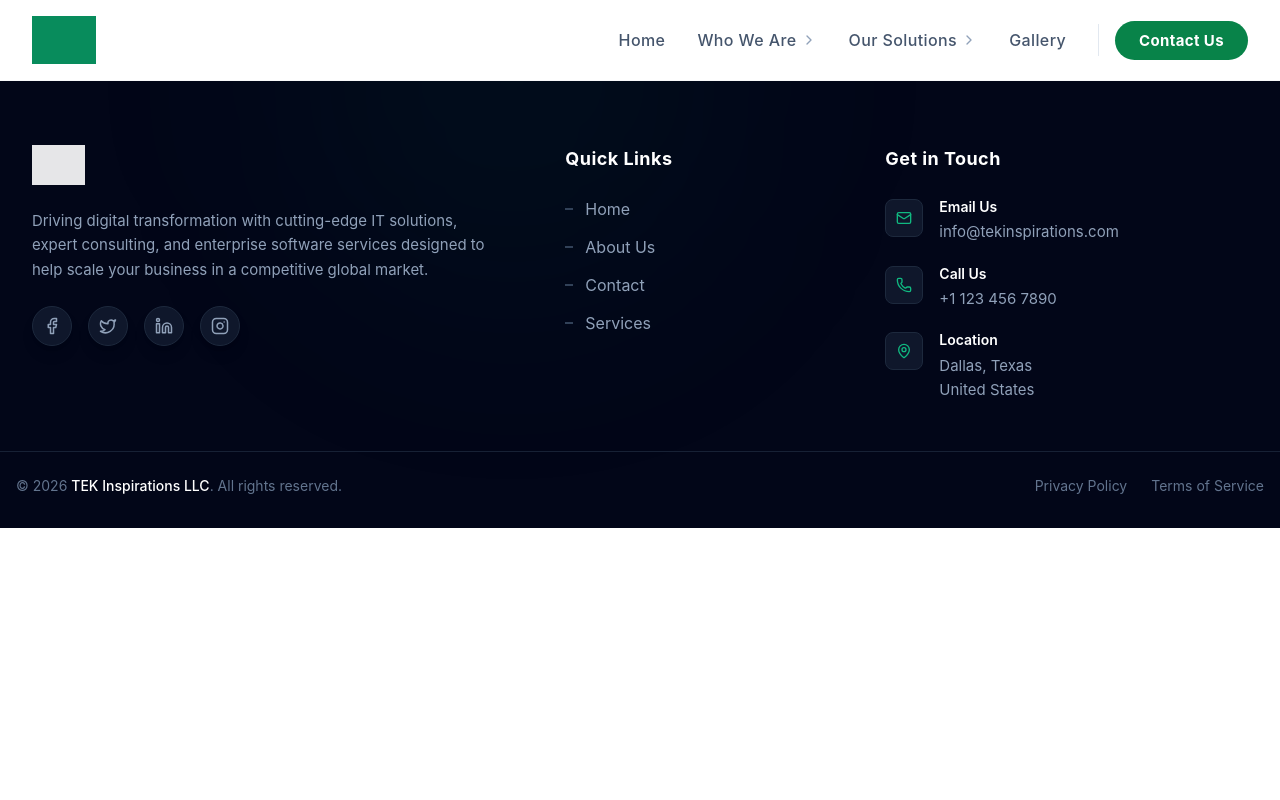
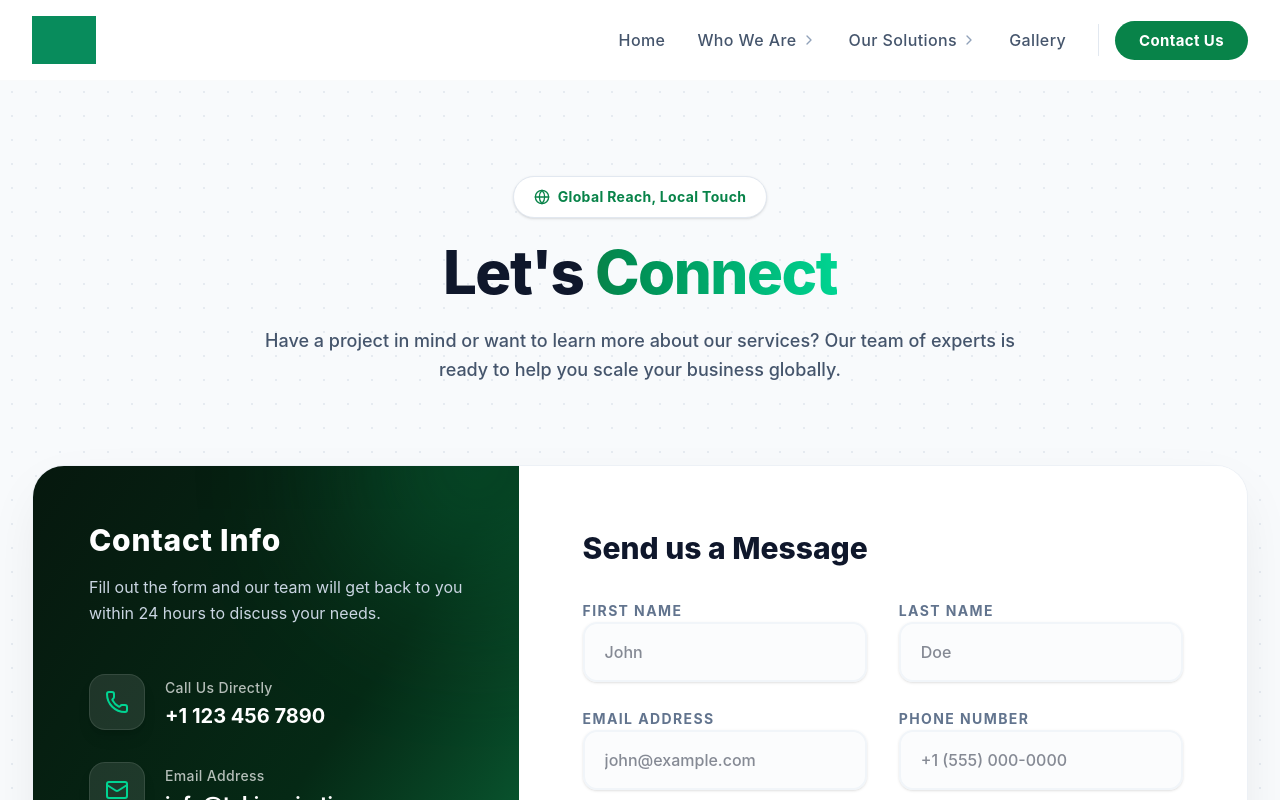
Before and after one commit to anupchauhanak6/tek-inspirations-llc, a React (Vite) app in the folder frontend/: page /contact in a window 1280 px wide. Shown: the top 800 px of the page. Built offline with nearby package versions, Linux system fonts and the light colour scheme; grey boxes are pictures that could not be loaded.

Commit message:
feat: add Contact route to AppRoutes for navigation

```diff
--- a/frontend/src/routes/AppRoutes.jsx
+++ b/frontend/src/routes/AppRoutes.jsx
@@ -1,13 +1,15 @@
-import React from 'react'
-import { Routes, Route } from 'react-router-dom'
-import Home from '../pages/Home'
+import React from "react";
+import { Routes, Route } from "react-router-dom";
+import Home from "../pages/Home";
+import Contact from "../pages/Contact";
 
 function AppRoutes() {
   return (
     <Routes>
-        <Route path="/" element={<Home />} />
+      <Route path="/" element={<Home />} />
+      <Route path="/contact" element={<Contact />} />
     </Routes>
-  )
+  );
 }
 
-export default AppRoutes
+export default AppRoutes;
```
